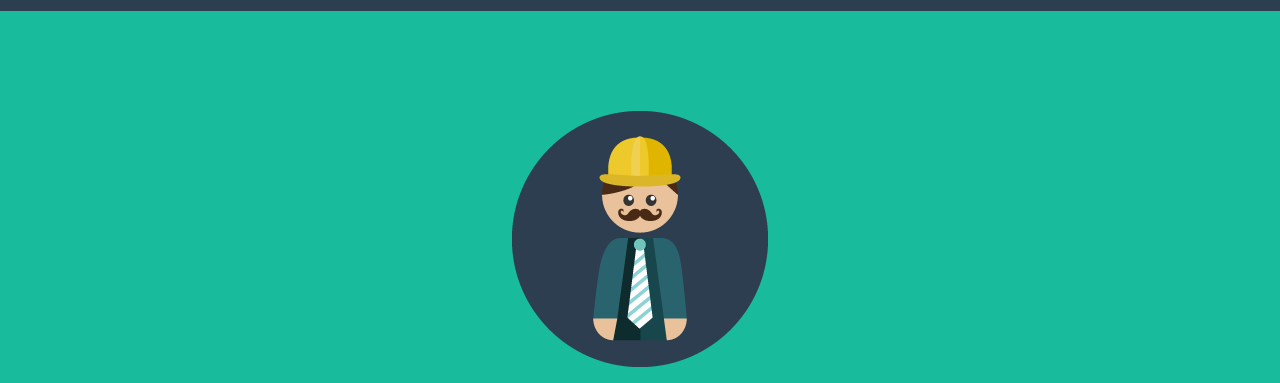
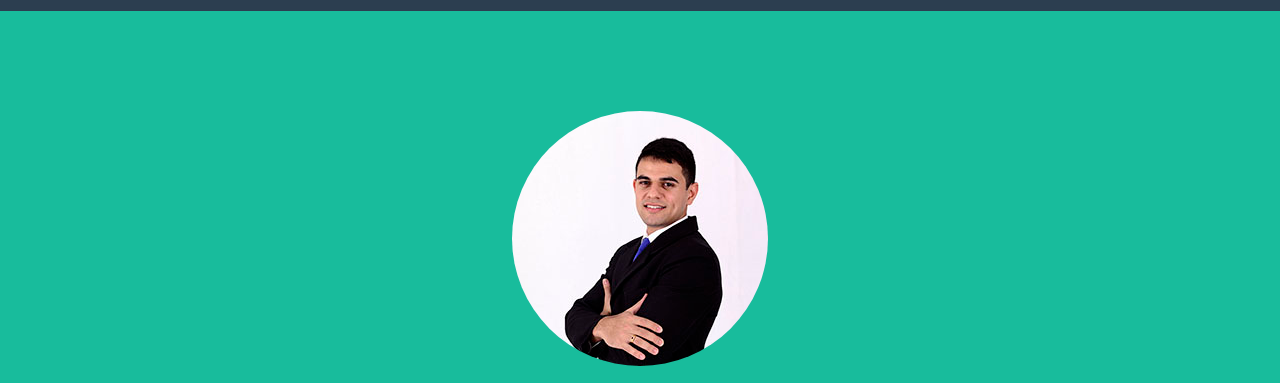
Before and after one commit to alvarobacelar/sitePess, a website: page index.html in a window 1280 px wide. Shown: the part 89-472 px from the top of the page. Drawn offline with nearby package versions, Linux system fonts and the light colour scheme.

Commit message:
Adicionado a imagem

```diff
--- a/index.html
+++ b/index.html
@@ -74,7 +74,7 @@
         <div class="container">
             <div class="row">
                 <div class="col-lg-12">
-                    <img class="img-responsive" src="img/profile.png" alt="">
+                    <img class="img-responsive img-circle" src="img/perfil.jpg" alt="">
                     <div class="intro-text">
                         <span class="name">Consultor e Analista de TI</span>
                         <hr class="star-light">
```
Also changed, not shown: img/perfil.jpg (added).
